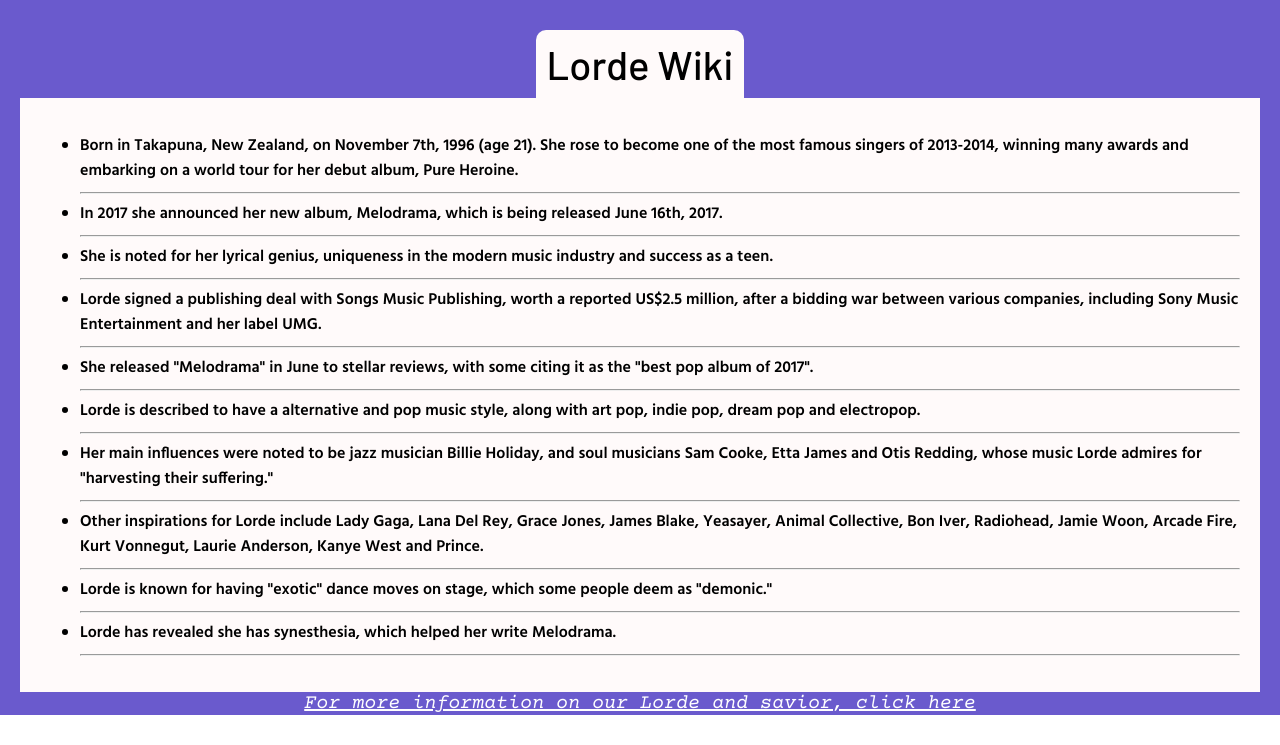
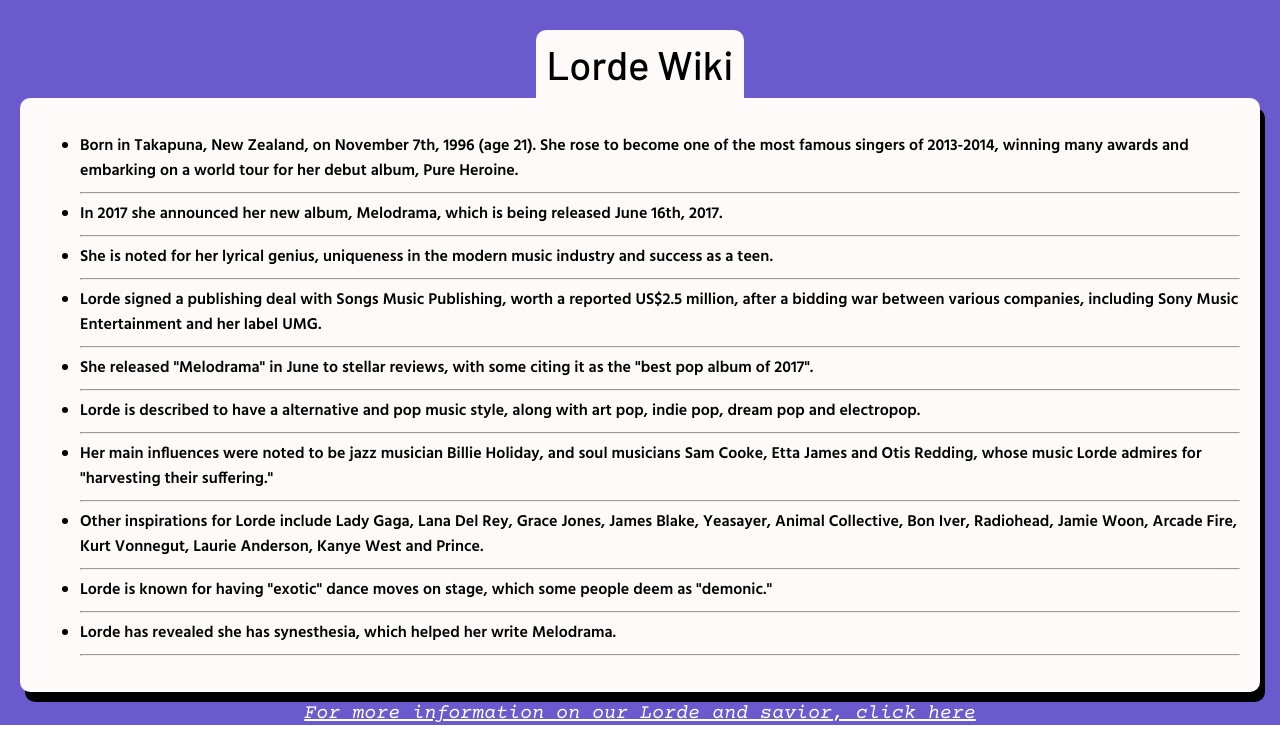
Before and after one commit to Joshuajrodrigues/lorde-tributepage-fcc, a plain HTML site: page index.html in a window 1280 px wide. Shown: the part 1113-1858 px from the top of the page. Drawn offline with nearby package versions, Linux system fonts and the light colour scheme.

Commit message:
Update style.css

```diff
--- a/style.css
+++ b/style.css
@@ -18,6 +18,7 @@ body{
     display: flex;
     flex-direction: column;
     align-items: center;
+    box-shadow: 5px 10px black;
 }
 
 #title{
@@ -47,6 +48,7 @@ body{
     flex-direction: column;
     align-items: center;
 
+
 }
 #tribute-info{
     background-color:snow;
@@ -61,9 +63,12 @@ body{
     font-family: 'Hind', sans-serif;
     line-height: 25px;
     padding: 20px;
+    border-radius: 10px;
+    box-shadow: 5px 10px black;
 
 }
 #tribute-link{
+    margin-top: 10px;
     font-family: 'Courier Prime', monospace;
     font-size: 20px;
     display: flex;
```
